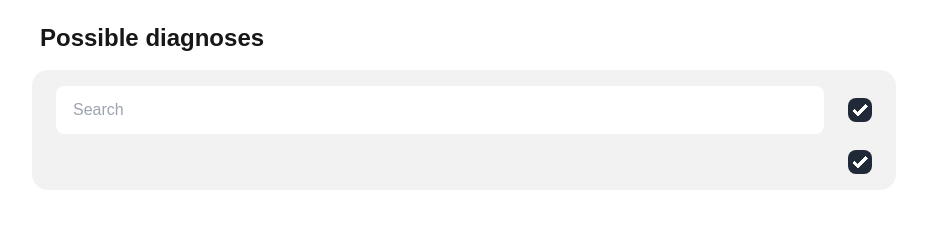
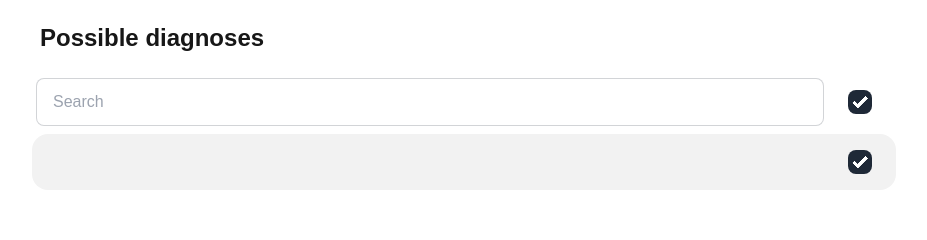
Before and after one commit to kippsss/medisim_ai, a Next.js app: page /setup in a window 1280 px wide. Shown: the part 210-450 px from the top of the page, without its empty margins (176-1103 px from the left). Built offline with nearby package versions, Linux system fonts and the light colour scheme.

Commit message:
move search box for diagnoses to outsude ul

```diff
--- a/src/app/setup/components/SetupDiagnoses.tsx
+++ b/src/app/setup/components/SetupDiagnoses.tsx
@@ -45,13 +45,12 @@ export default function SetupDiagnoses({
 
       {/* BODY */}
       <div>
-        <ul className="menu bg-base-200 rounded-box w-full max-h-64 overflow-y-auto flex-nowrap">
-          <div className="flex justify-between items-center mx-4 my-2 gap-6">
+        <div className="flex justify-between items-center ml-1 mr-6 my-2 gap-6">
           <input
             type="text"
             placeholder="Search"
             value={search}
-              className="input w-full"
+            className="input input-bordered w-full"
             onChange={(e) => setSearch(e.target.value)}
           />
           <input
@@ -61,6 +60,8 @@ export default function SetupDiagnoses({
             onChange={toggleSelectAll}
           />
         </div>
+
+        <ul className="menu bg-base-200 rounded-box w-full max-h-64 overflow-y-auto flex-nowrap">
           {Object.entries(possibleDiagnoses).map(
             ([diagnosis, isChecked], index) =>
               diagnosis.toLowerCase().includes(search.toLowerCase()) ? (
```
Lines whose indentation alone changed are shown as unchanged.
